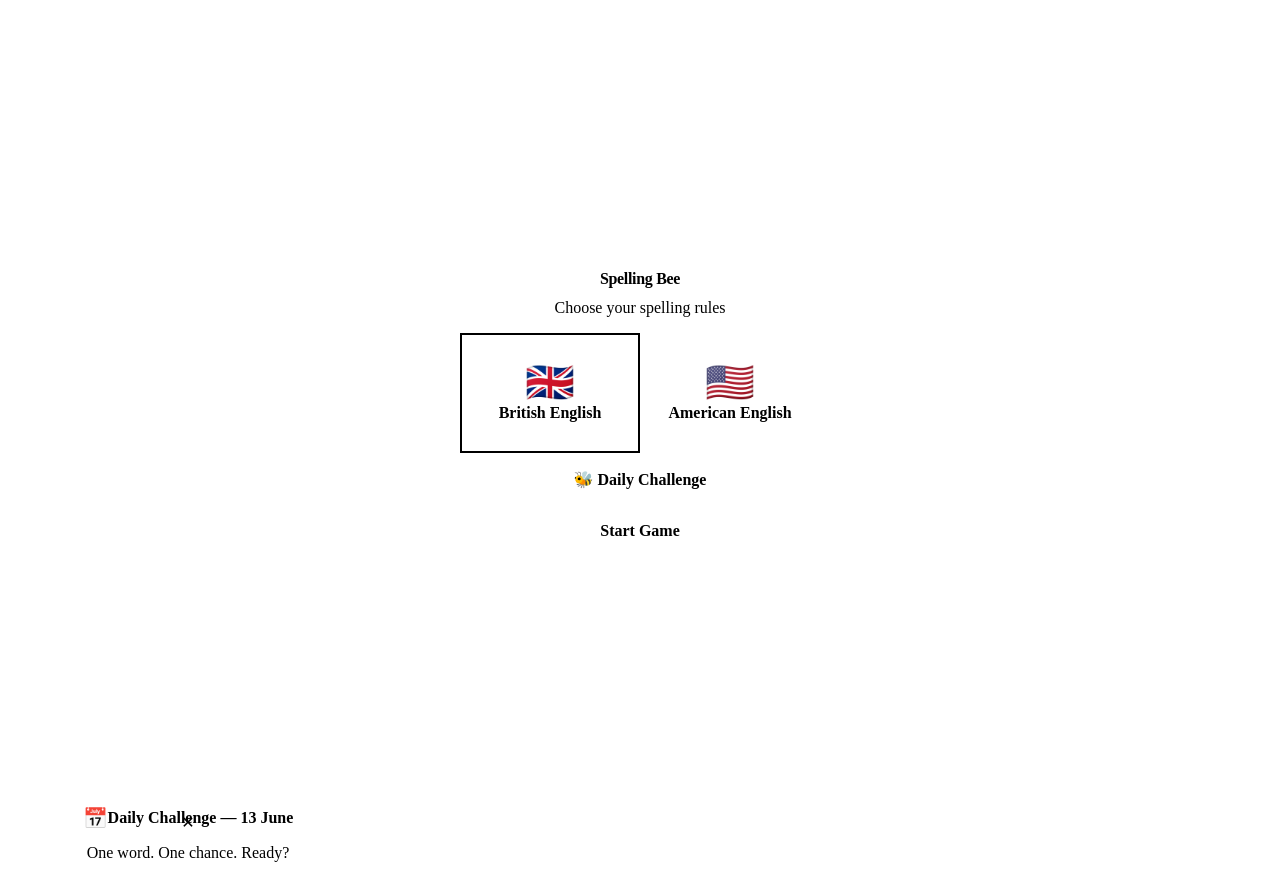
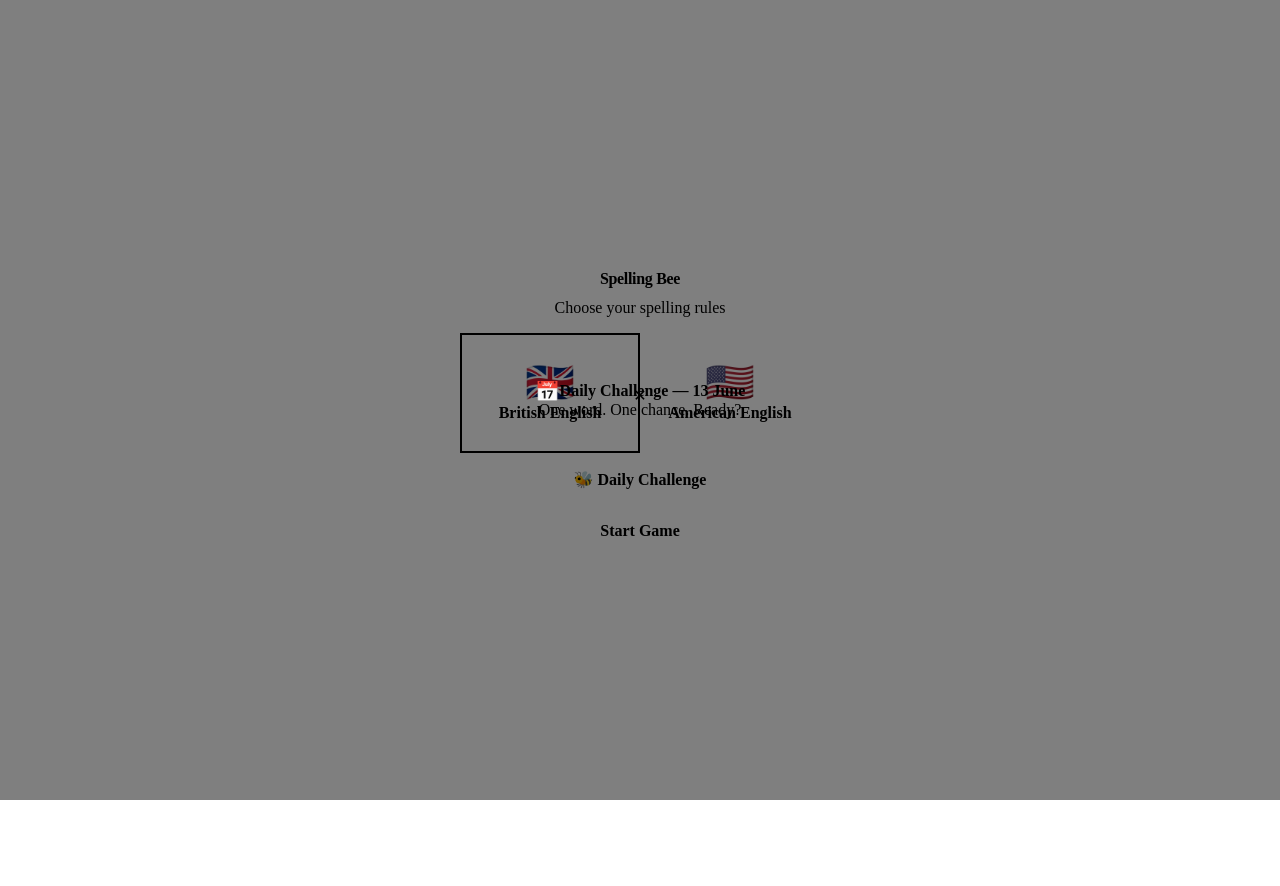
Before and after one commit to azmeenafandi/spelling-bee, a SvelteKit app: page / in a window 1280 px wide. Both pictures are taken after a click on the button "🐝 Daily Challenge". After the commit the page ends 816 px from the top, so only its background shows below. Built offline with nearby package versions, Linux system fonts and the light colour scheme.

Commit message:
Fix: DailyChallenge as centered overlay with backdrop, mirroring GameOverScreen pattern

```diff
--- a/src/components/DailyChallenge.svelte
+++ b/src/components/DailyChallenge.svelte
@@ -7,6 +7,8 @@
   import PronounceButton from './PronounceButton.svelte';
 
   let { onClose }: { onClose?: () => void } = $props();
+
+  const prefersReducedMotion = typeof window !== 'undefined' && window.matchMedia('(prefers-reduced-motion: reduce)').matches;
 
   // ── State ──
   let dailyWord: DailyResponse | null = $state(null);
@@ -68,16 +70,22 @@
   }
 
   function handleKeydown(e: KeyboardEvent) {
-    if (e.key === 'Enter' && phase === 'playing' && attempt.trim()) {
+    if (e.key === 'Escape') {
+      handleClose();
+    } else if (e.key === 'Enter' && phase === 'playing' && attempt.trim()) {
       submitAttempt();
     }
   }
 </script>
 
+<!-- svelte-ignore a11y_no_static_element_interactions -->
+<div class="overlay" transition:fade={{ duration: prefersReducedMotion ? 0 : 300 }}>
+  <button class="backdrop" onclick={handleClose} aria-label="Close daily challenge"></button>
+  <div class="sheet" transition:fly={{ y: 80, duration: prefersReducedMotion ? 0 : 400, delay: prefersReducedMotion ? 0 : 50 }}>
+    <button class="close-btn" onclick={handleClose} aria-label="Close daily challenge">✕</button>
+
     {#if alreadyCompleted !== null}
       <!-- ── Already completed ── -->
-  <div class="daily-card completed">
-    <button class="close-btn" onclick={handleClose} aria-label="Close daily challenge">✕</button>
       <div class="daily-header">
         <span class="daily-icon">📅</span>
         <span class="daily-title">Daily Challenge — {monthName}</span>
@@ -90,11 +98,15 @@
       <div class="share-preview">
         <pre>{sharePreview()}</pre>
       </div>
-  </div>
     {:else if phase === 'idle'}
       <!-- ── Not attempted: show card ── -->
-  <div class="daily-card idle" role="button" tabindex="0" onclick={startDaily} onkeydown={(e) => { if (e.key === 'Enter' || e.key === ' ') { e.preventDefault(); startDaily(); } }}>
-    <button class="close-btn" onclick={(e) => { e.stopPropagation(); handleClose(); }} aria-label="Close daily challenge">✕</button>
+      <div
+        class="daily-prompt"
+        role="button"
+        tabindex="0"
+        onclick={startDaily}
+        onkeydown={(e) => { if (e.key === 'Enter' || e.key === ' ') { e.preventDefault(); startDaily(); } }}
+      >
         <div class="daily-header">
           <span class="daily-icon">📅</span>
           <span class="daily-title">Daily Challenge — {monthName}</span>
@@ -107,8 +119,6 @@
       </div>
     {:else if phase === 'playing' && dailyWord}
       <!-- ── Playing: definition + input ── -->
-  <div class="daily-card playing" in:fly={{ y: 20, duration: 300 }}>
-    <button class="close-btn" onclick={handleClose} aria-label="Close daily challenge">✕</button>
       <div class="daily-header">
         <span class="daily-icon">📅</span>
         <span class="daily-title">Daily Challenge — {monthName}</span>
@@ -146,11 +156,8 @@
           Enter
         </button>
       </div>
-  </div>
     {:else if phase === 'result'}
       <!-- ── Result ── -->
-  <div class="daily-card result" in:fly={{ y: 20, duration: 300 }}>
-    <button class="close-btn" onclick={handleClose} aria-label="Close daily challenge">✕</button>
       <div class="daily-header">
         <span class="daily-icon">📅</span>
         <span class="daily-title">Daily Challenge — {monthName}</span>
@@ -174,7 +181,8 @@
         </div>
       {/if}
 
-    <button class="share-btn" onclick={async () => {
+      <button class="share-btn" onclick={async (e) => {
+        e.stopPropagation();
         const ok = await copyToClipboard(sharePreview());
         if (ok) {
           shareCopied = true;
@@ -187,17 +195,57 @@
       <div class="share-preview">
         <pre>{sharePreview()}</pre>
       </div>
+    {/if}
   </div>
-{/if}
+</div>
 
 {#if error}
-  <div class="daily-error" transition:slide={{ duration: 200 }}>
+  <div class="daily-error" transition:slide={{ duration: prefersReducedMotion ? 0 : 200 }}>
     <p>{error}</p>
     <button onclick={() => { error = null; phase = 'idle'; }}>Dismiss</button>
   </div>
 {/if}
 
 <style>
+  /* ── Overlay ── */
+  .overlay {
+    position: fixed;
+    inset: 0;
+    z-index: var(--z-overlay);
+    display: flex;
+    align-items: center;
+    justify-content: center;
+    padding: var(--space-4);
+  }
+
+  .backdrop {
+    position: fixed;
+    inset: 0;
+    background: rgba(0, 0, 0, 0.5);
+    border: none;
+    cursor: pointer;
+    z-index: 0;
+  }
+
+  /* ── Sheet card ── */
+  .sheet {
+    position: relative;
+    width: 100%;
+    max-width: 360px;
+    background: var(--color-surface);
+    border-radius: calc(var(--radius) * 2);
+    padding: var(--space-6);
+    display: flex;
+    flex-direction: column;
+    align-items: center;
+    gap: var(--space-4);
+    text-align: center;
+    max-height: 90dvh;
+    overflow-y: auto;
+    font-family: inherit;
+    color: var(--color-text-primary);
+  }
+
   /* ── Close button ── */
   .close-btn {
     position: absolute;
@@ -215,7 +263,7 @@
     justify-content: center;
     cursor: pointer;
     transition: background var(--transition), color var(--transition);
-
+    z-index: 1;
   }
 
   .close-btn:hover {
@@ -223,51 +271,24 @@
     color: white;
   }
 
-  /* ── Base card ── */
-  .daily-card {
-    position: relative;
-    width: 100%;
-    max-width: 360px;
-    background: var(--color-surface);
-    border-radius: var(--radius);
-    padding: var(--space-5);
+  /* ── Idle prompt (clickable area inside sheet) ── */
+  .daily-prompt {
     display: flex;
     flex-direction: column;
     align-items: center;
     gap: var(--space-4);
-    text-align: center;
-    transition:
-      border-color var(--transition),
-      box-shadow var(--transition),
-      transform var(--transition);
-    font-family: inherit;
-    color: var(--color-text-primary);
+    width: 100%;
+    cursor: pointer;
+    border: 2px solid var(--color-secondary);
+    border-radius: var(--radius);
+    padding: var(--space-4);
+    transition: border-color var(--transition), box-shadow var(--transition), transform var(--transition);
   }
 
-  .daily-card.idle {
-    border: 2px solid var(--color-secondary);
-    cursor: pointer;
-  }
-
-  .daily-card.idle:hover:not(:disabled) {
+  .daily-prompt:hover {
     transform: translateY(-2px);
     box-shadow: 0 4px 12px rgba(0, 0, 0, 0.08);
     border-color: var(--color-primary);
-  }
-
-  .daily-card.idle:disabled {
-    opacity: 0.6;
-    cursor: not-allowed;
-  }
-
-  .daily-card.playing,
-  .daily-card.result,
-  .daily-card.completed {
-    border: 2px solid transparent;
-  }
-
-  .daily-card.completed {
-    opacity: 0.85;
   }
 
   /* ── Header ── */
@@ -292,6 +313,7 @@
   .daily-hint {
     font-size: var(--font-size-xs);
     color: var(--color-text-secondary);
+    margin: 0;
   }
 
   /* ── Definition ── */
@@ -443,8 +465,13 @@
 
   /* ── Error ── */
   .daily-error {
+    position: fixed;
+    bottom: var(--space-4);
+    left: 50%;
+    transform: translateX(-50%);
     width: 100%;
     max-width: 360px;
+    z-index: calc(var(--z-overlay) + 1);
     background: color-mix(in oklch, var(--color-error) 8%, var(--color-surface));
     border: 1px solid color-mix(in oklch, var(--color-error) 25%, transparent);
     border-radius: var(--radius);
@@ -459,6 +486,7 @@
     font-size: var(--font-size-xs);
     color: var(--color-error);
     flex: 1;
+    margin: 0;
   }
 
   .daily-error button {
@@ -476,8 +504,10 @@
 
   /* ── Mobile ── */
   @media (max-width: 375px) {
-    .daily-card {
+    .sheet {
       padding: var(--space-4);
+      gap: var(--space-3);
+      max-height: 85dvh;
     }
 
     .daily-title {
```
Lines whose indentation alone changed are shown as unchanged.
